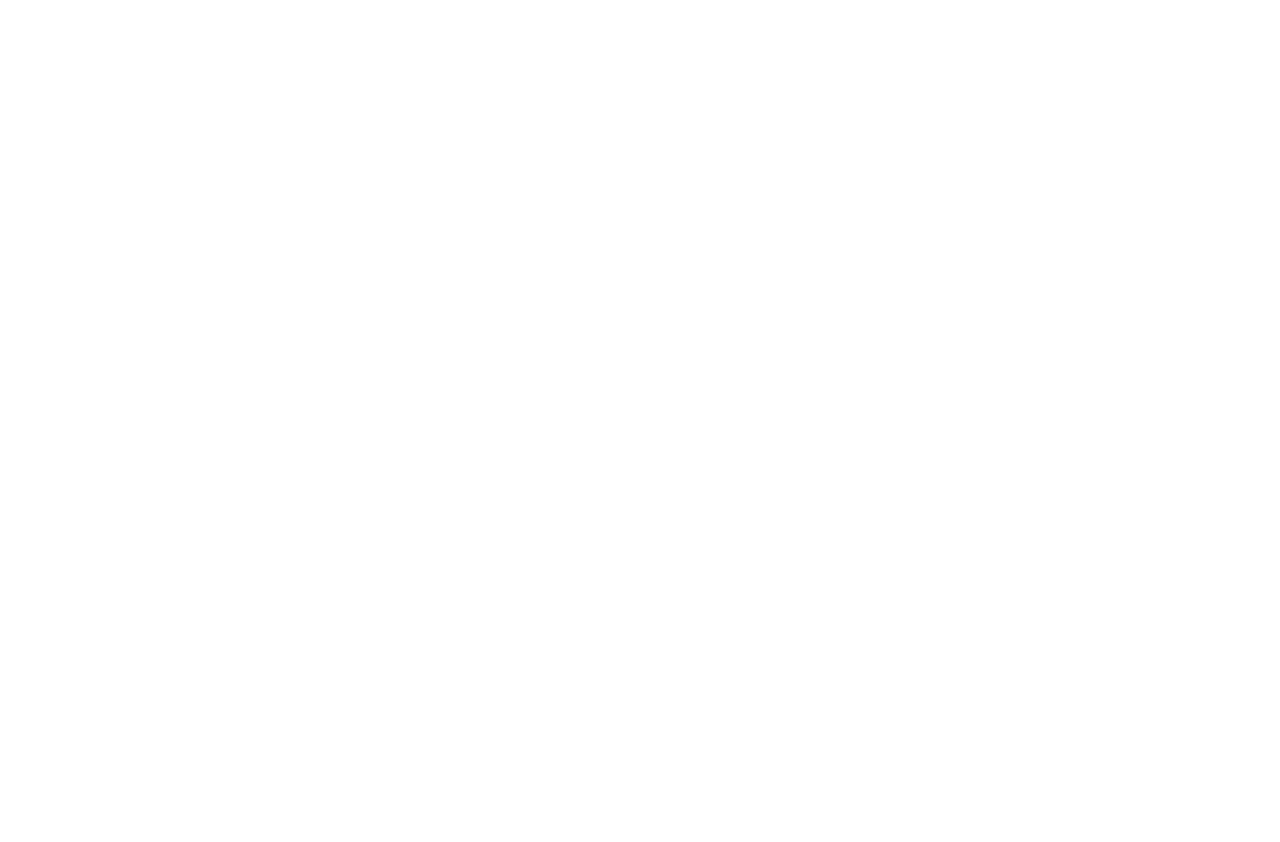
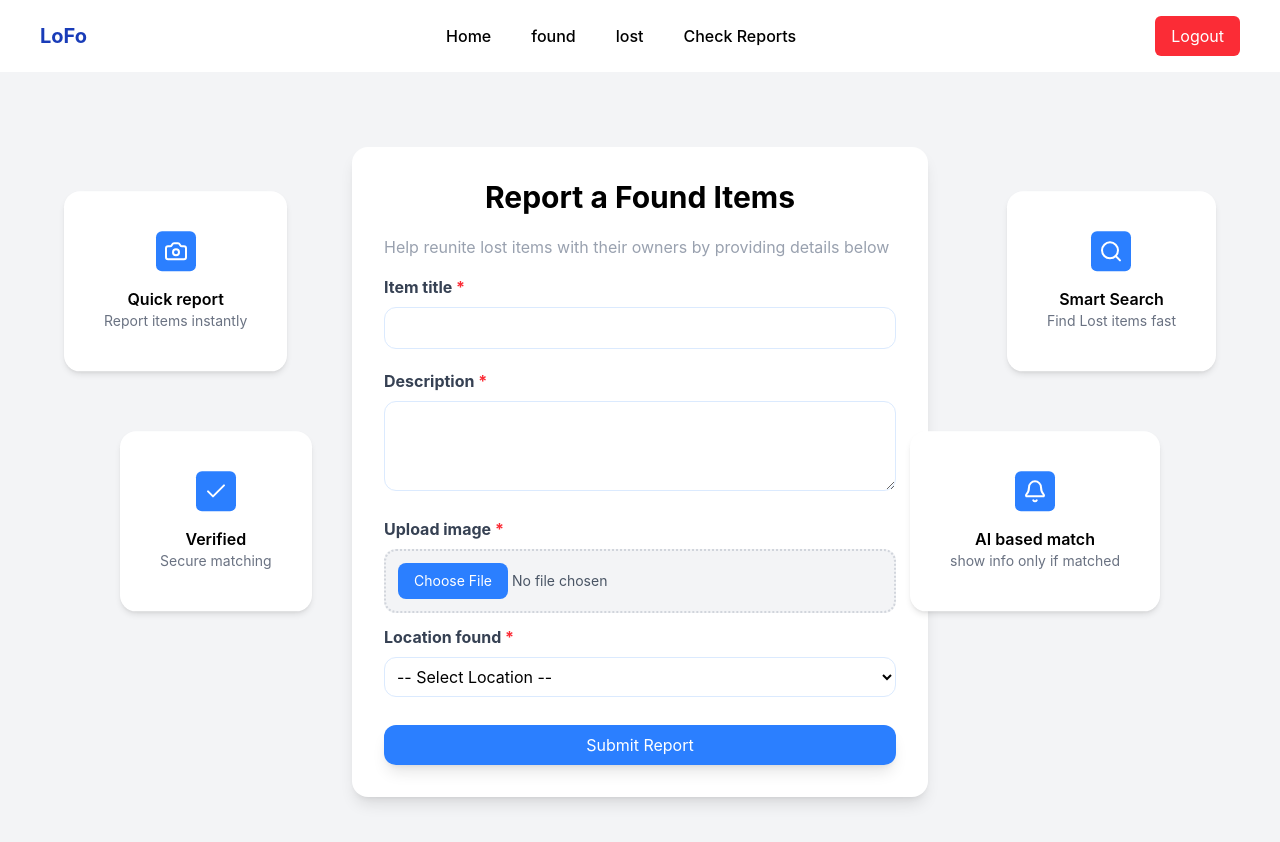
Before and after one commit to Aditi-153/Lost-and-Found-, a React app in the folder frontend/: page /found in a window 1280 px wide. Before the commit this address had no page. Shown: the top 842 px of the page. Before the commit the page ends 800 px from the top, so only its background shows below. Built offline with nearby package versions, Linux system fonts and the light colour scheme; the HTML template or start-up script is replaced by a standard one.

Commit message:
created found page

```diff
--- a/frontend/src/App.jsx
+++ b/frontend/src/App.jsx
@@ -3,6 +3,7 @@ import Login from "./pages/Login";
 import Signup from "./pages/Signup";
 import { Toaster } from "react-hot-toast";
 import Home from "./pages/Home";
+import Found from "./pages/Found";
 
 function App() {
   return (
@@ -11,6 +12,7 @@ function App() {
         <Route path="/login" element={<Login />} />
         <Route path="/register" element={<Signup />} />
         <Route path="/home" element={<Home />}></Route>
+        <Route path="/found" element={<Found />}></Route>
       </Routes>
 
       <Toaster position="top-center" reverseOrder={false} />
--- /dev/null
+++ b/frontend/src/components/Navbar.jsx
@@ -0,0 +1,22 @@
+import React from 'react'
+import { Link } from "react-router-dom";
+
+function Navbar() {
+  return (
+          <nav className="flex items-center justify-between px-10 py-4  bg-white ">
+        <h1 className="text-xl font-bold text-blue-800">LoFo</h1>
+
+        <div className="flex gap-10 text-black-300 font-medium">
+          <Link to="/home">Home</Link>
+          <Link to="/found">found</Link>
+          <Link to="/lost">lost</Link>
+          <Link to="/checkReport">Check Reports</Link>
+        </div>
+        <button className="bg-red-500 text-white px-4 py-2 rounded-md">
+          Logout
+        </button>
+      </nav>
+  )
+}
+
+export default Navbar
--- a/frontend/src/pages/Found.jsx
+++ b/frontend/src/pages/Found.jsx
@@ -0,0 +1,125 @@
+import React from "react";
+import { Link } from "react-router-dom";
+import { Bell, Camera, Check, Search } from "lucide-react";
+import Card from "../components/Card";
+import { useState } from "react";
+import Navbar from "../components/Navbar";
+
+const Found = () => {
+  const [location, setLocation] = useState("");
+
+  return (
+    <>
+    <Navbar />
+    <div className="min-h-screen bg-gray-100 relative flex items-center justify-center">
+
+      <div className="bg-white w-full max-w-xl p-8 rounded-2xl shadow-lg">
+        <h2 className="text-center text-3xl font-bold mb-3">
+          Report a Found Items
+        </h2>
+        <p className="text-gray-400 mt-5">
+          Help reunite lost items with their owners by providing details below
+        </p>
+
+        <h3 className="font-bold mt-4 text-gray-700 ">
+          Item title <span className="text-red-500">*</span>
+        </h3>
+        <input
+          type="text"
+          name="title"
+          className="border w-full p-2 mb-3 mt-2 rounded-xl  border-blue-100 focus:outline-none focus:ring-1 focus:ring-blue-400 focus:shadow-xl"
+          value={""}
+        />
+
+        <h3 className="font-bold text-gray-700 mt-2">
+          Description <span className="text-red-500">*</span>
+        </h3>
+        <textarea
+          rows="3"
+          type="text"
+          name="description"
+          className="border w-full p-2 mb-3 mt-2 rounded-xl  border-blue-100 focus:outline-none focus:ring-1 focus:ring-blue-400 focus:shadow-xl"
+          value={""}
+        />
+
+        <h3 className="font-bold text-gray-700 mt-2">
+          Upload image <span className="text-red-500">*</span>
+        </h3>
+        <div className="mt-2 mb-3">
+          <div className="border-2 border-gray-300 border-dotted bg-gray-100 rounded-xl p-3 flex items-center gap-3">
+            {/* File Input */}
+            <input
+              type="file"
+              className="text-sm text-gray-600
+                 file:bg-blue-500 file:text-white
+                 file:px-4 file:py-2 file:rounded-lg
+                 file:border-0 file:cursor-pointer
+                 hover:file:bg-blue-600"
+            />
+          </div>
+        </div>
+        <h3 className="font-bold text-gray-700 mt-2">
+          Location found <span className="text-red-500">*</span>
+        </h3>
+        <select
+        value={location}
+        onChange={(e) => setLocation(e.target.value)}
+          name="location"
+          className="border w-full p-2 mb-3 mt-2 rounded-xl border-blue-100 focus:outline-none focus:ring-1 focus:ring-blue-400 focus:shadow-xl"
+        >
+          <option value="">-- Select Location --</option>
+          <option value="canteen">Canteen</option>
+          <option value="library">Library</option>
+          <option value="classroom">Classroom</option>
+          <option value="parking">Parking</option>
+          <option value="washroom">Washroom</option>
+          <option value="campus">Campus</option>
+        </select>
+
+        {location === "classroom" && (
+        <input
+         type="number"
+         placeholder="eg.102"
+         min="100"
+         max="999"
+         className="border w-full p-2 mt-2 rounded-xl border-blue-100 focus:outline-none focus:ring-1 focus:ring-blue-400"
+        />
+        )}
+
+        <button className="mt-4 bg-blue-500 text-white w-full p-2 rounded-xl
+                   shadow-lg cursor-pointer
+                   transform transition-all duration-300 ease-in-out
+                   hover:-translate-y-1 hover:bg-blue-600 hover:shadow-xl">Submit Report</button>
+      </div>
+
+
+      <Card
+        icon={Camera}
+        title={"Quick report"}
+        des={"Report items instantly"}
+        classes={"top-30 left-16"}
+      />
+      <Card
+        icon={Check}
+        title={"Verified"}
+        des={"Secure matching"}
+        classes={"top-[360px] left-[120px]"}
+      />
+      <Card
+        icon={Search}
+        title={"Smart Search"}
+        des={"Find Lost items fast "}
+        classes={"top-30 right-16"}
+      />
+      <Card
+        icon={Bell}
+        title={"AI based match"}
+        des={"show info only if matched"}
+        classes={"top-[360px] right-[120px]"}
+      />
+    </div>
+    </>
+  );
+};
+
+export default Found;
--- a/frontend/src/pages/Home.jsx
+++ b/frontend/src/pages/Home.jsx
@@ -3,23 +3,12 @@ import { Link } from "react-router-dom";
 import { Bell, Camera, Check, Search } from "lucide-react";
 import Card from "../components/Card";
 import Hero from "./Hero";
+import Navbar from "../components/Navbar";
 
 const Home = () => {
   return (
     <div className="h-screen bg-gray-200 relative">
-      <nav className="flex items-center justify-between px-10 py-4  bg-white ">
-        <h1 className="text-xl font-bold text-blue-800">LoFo</h1>
-
-        <div className="flex gap-10 text-black-300 font-medium">
-          <Link to="/home">Home</Link>
-          <Link to="/found">found</Link>
-          <Link to="/lost">lost</Link>
-          <Link to="/checkReport">Check Reports</Link>
-        </div>
-        <button className="bg-red-500 text-white px-4 py-2 rounded-md">
-          Logout
-        </button>
-      </nav>
+      <Navbar />
 
       <div className="flex flex-col items-center justify-center relative">
         <Hero
```
